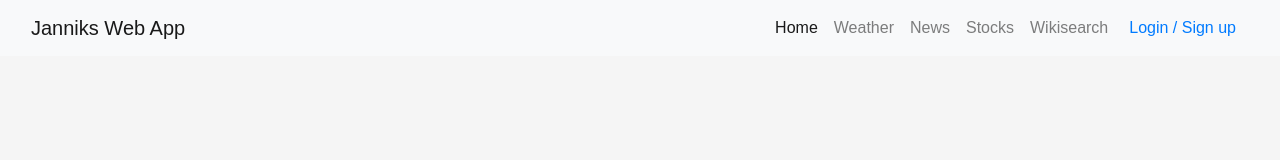
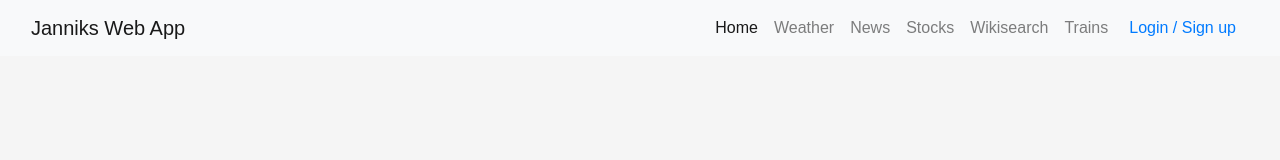
Before and after one commit to janniklth/janniks-web-app, a website: page views/login.html in a window 1280 px wide. Shown: the top 160 px of the page. Drawn offline with nearby package versions, Linux system fonts and the light colour scheme.

Commit message:
update navbar

```diff
--- a/views/login.html
+++ b/views/login.html
@@ -53,6 +53,9 @@
                 </li>
                 <li class="nav-item">
                     <a class="nav-link" href="/wikisearch">Wikisearch</a>
+                </li>
+                <li class="nav-item">
+                    <a class="nav-link" href="/train_dashboard">Trains</a>
                 </li>
                 <button id="loginButton" type="button" class="btn btn-link me-3">
                     Login / Sign up
```
Also changed, not shown: views/register.html (+3 -0 lines).
